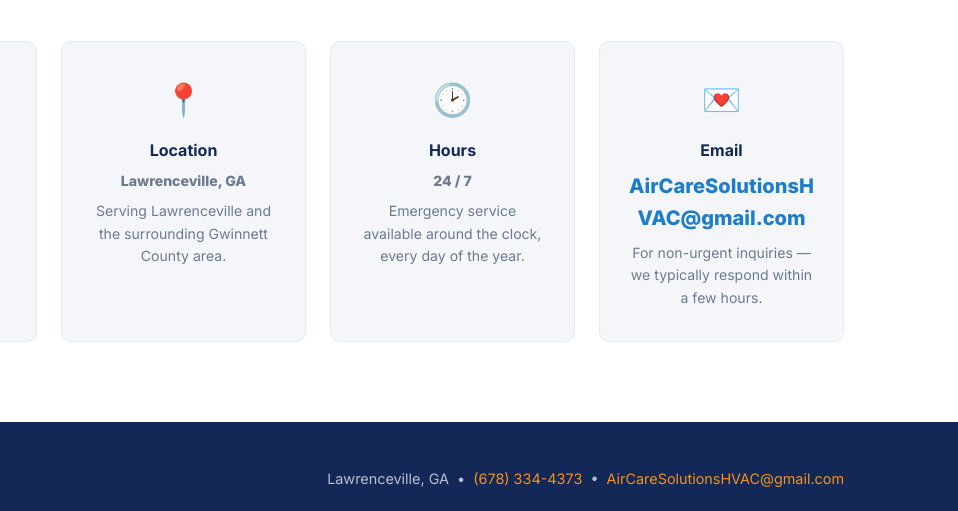
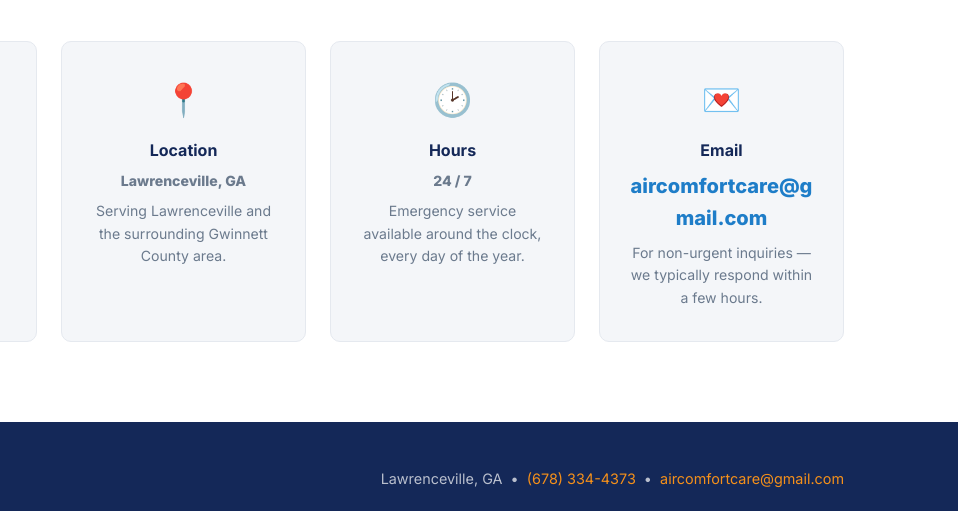
Before and after one commit to dportman/serge-website, a plain HTML site: page index.html in a window 1280 px wide. Shown: the part 6942-7453 px from the top of the page, 322-1280 px from the left. Drawn offline with Linux system fonts and the light colour scheme.

Commit message:
Update email to aircomfortcare@gmail.com
Made-with: Cursor

```diff
--- a/index.html
+++ b/index.html
@@ -412,7 +412,7 @@
         <div class="contact-card">
           <div class="contact-icon">&#128140;</div>
           <h3>Email</h3>
-          <a href="mailto:AirCareSolutionsHVAC@gmail.com" class="contact-link">AirCareSolutionsHVAC@gmail.com</a>
+          <a href="mailto:aircomfortcare@gmail.com" class="contact-link">aircomfortcare@gmail.com</a>
           <p>For non-urgent inquiries — we typically respond within a few hours.</p>
         </div>
 
@@ -426,7 +426,7 @@
       <div>
         <img src="photos/logo/Air_Comfort_Care_Logo.jpg" alt="Air Comfort Care, LLC" style="height:40px; width:auto; vertical-align:middle; background:white; border-radius:5px; padding:2px 6px;" />
       </div>
-      <div>Lawrenceville, GA &nbsp;&bull;&nbsp; <a href="tel:6783344373">(678) 334-4373</a> &nbsp;&bull;&nbsp; <a href="mailto:AirCareSolutionsHVAC@gmail.com">AirCareSolutionsHVAC@gmail.com</a></div>
+      <div>Lawrenceville, GA &nbsp;&bull;&nbsp; <a href="tel:6783344373">(678) 334-4373</a> &nbsp;&bull;&nbsp; <a href="mailto:aircomfortcare@gmail.com">aircomfortcare@gmail.com</a></div>
       <div class="footer-copy">&copy; <span id="year"></span> Air Comfort Care, LLC. All rights reserved.</div>
     </div>
   </footer>
```
